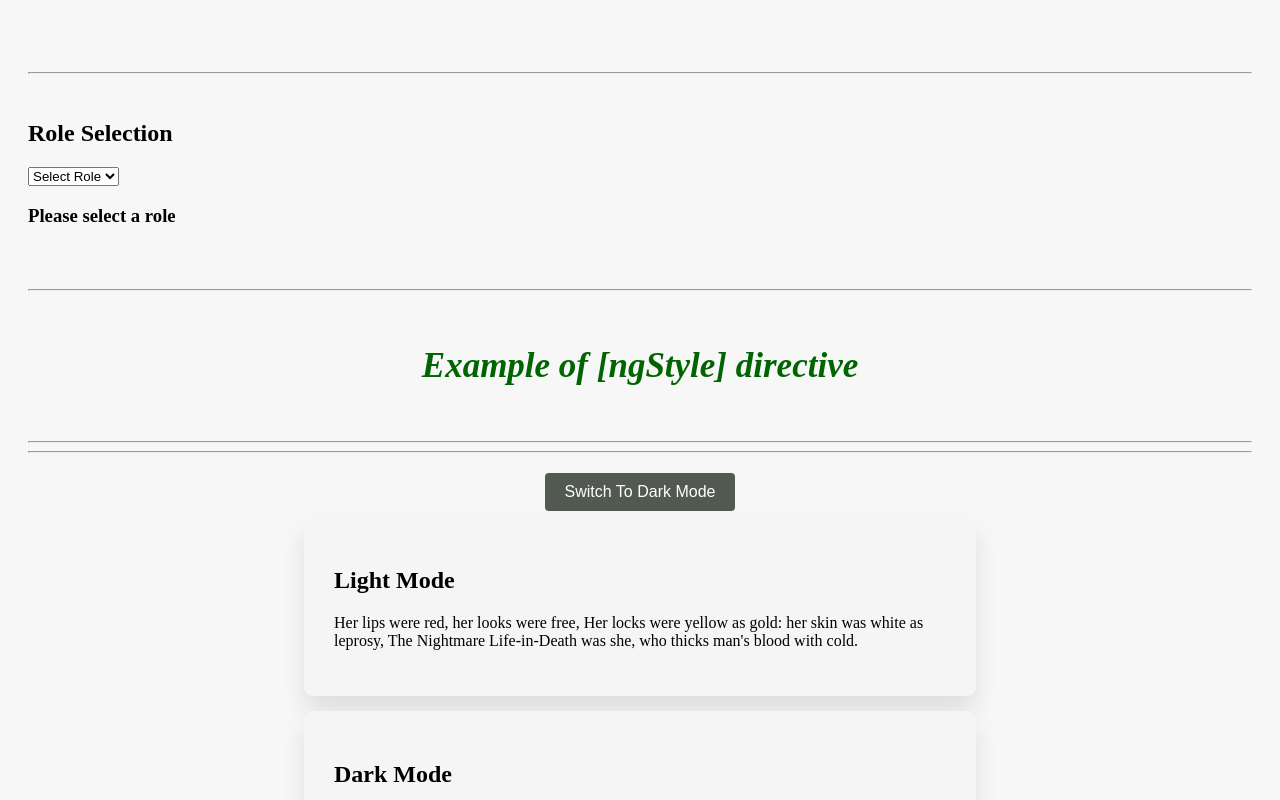
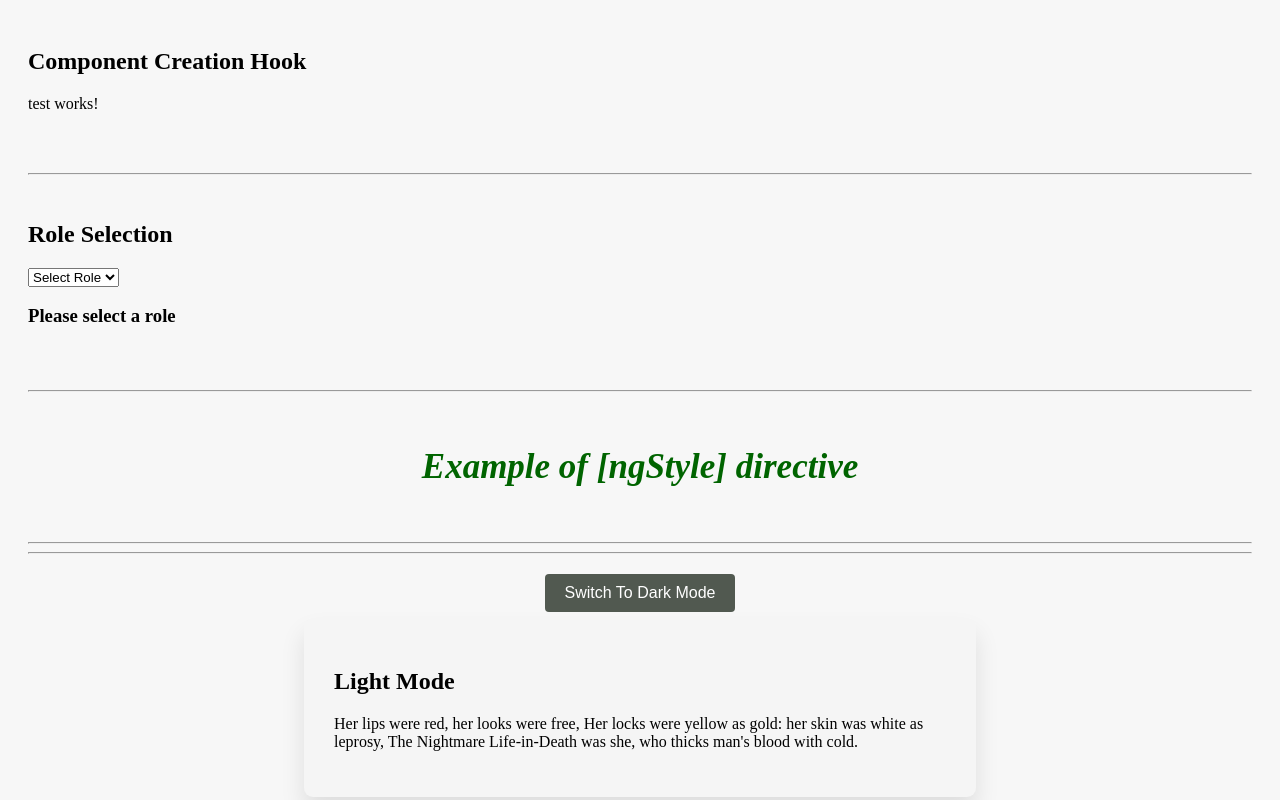
Before and after one commit to darlenewagner/testAngular, an Angular app: page / in a window 1280 px wide. Shown: the top 800 px of the page. Built offline with nearby package versions, Linux system fonts and the light colour scheme.

Commit message:
Learning ngOnChangees.

```diff
--- a/src/app/app.html
+++ b/src/app/app.html
@@ -1,10 +1,7 @@
+<h2>Component Creation Hook</h2>
+<app-test [inputValue]="inputValue"></app-test>
 
-
-<ng-template #hello>Hello</ng-template>
-
- <app-container>
-
- </app-container>
+<app-container></app-container>
  <br/>
  <br/>
  <!-- @if(displayTest){
--- a/src/app/app.ts
+++ b/src/app/app.ts
@@ -1,8 +1,9 @@
-import { Component, signal, ViewChild } from '@angular/core';
+import { Component, signal, ViewChild, Input, OnChanges, SimpleChanges } from '@angular/core';
 import { CommonModule } from '@angular/common';
 import { RouterOutlet } from '@angular/router';
 import { FormsModule } from '@angular/forms';
 import { Container } from './container/container';
+import { Test } from './test/test';
 
 interface empInterface {
   id: number;
@@ -14,11 +15,16 @@ interface empInterface {
 
 @Component({
   selector: 'app-root',
-  imports: [ CommonModule, RouterOutlet, FormsModule, Container ],
+  imports: [ CommonModule, RouterOutlet, FormsModule, Container, Test],
   templateUrl: './app.html',
   styleUrl: './app.css'
 })
+
 export class App {
+
+  inputValue: string = 'Initial Value';
+
+
   //protected readonly title = signal('testAngular');//
 
   files: string[] = [
--- /dev/null
+++ b/src/app/test/test.html
@@ -0,0 +1 @@
+<p>test works!</p>
--- /dev/null
+++ b/src/app/test/test.ts
@@ -0,0 +1,19 @@
+import { Component, Input, OnChanges, SimpleChanges } from '@angular/core';
+
+@Component({
+  selector: 'app-test',
+  imports: [],
+  templateUrl: './test.html',
+  styleUrl: './test.css',
+})
+
+export class Test implements OnChanges{
+
+  @Input() inputValue : string = '';
+
+  ngOnChanges(changes: SimpleChanges): void{
+     console.log("Calling from the ngOnChanges hook...");
+     console.log(changes);
+  }
+
+}
```
Also changed, not shown: src/app/test/test.css (added).
